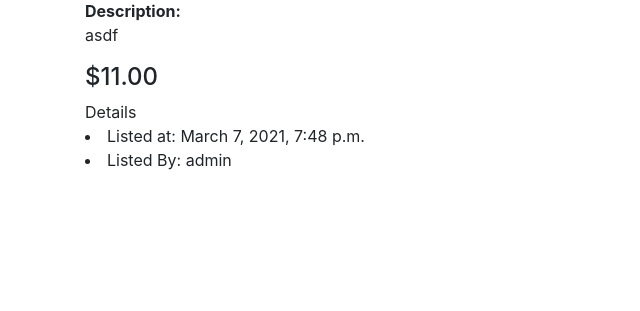
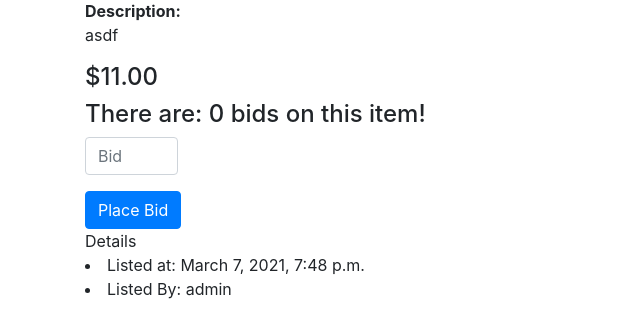
Before and after one commit to whoback/cs33, a Django app: page /listing/b42a3df5-d218-4958-9b7d-38b782ec19f4 in a window 1280 px wide. Shown: the part 514-825 px from the top of the page, without its empty margins (0-640 px from the left). Before the commit the page ends 684 px from the top, so only its background shows below. Run offline with Django 3.2, Linux system fonts and the light colour scheme; a user stored in the database is signed in; data comes from the database, SQL or seed files in the repository; both versions use the stored data as it was after the commit; some libraries are stand-ins or nearby versions.

Commit message:
bids working

```diff
--- a/commerce/auctions/models.py
+++ b/commerce/auctions/models.py
@@ -18,7 +18,7 @@ class Listing(models.Model):
     title = models.CharField(max_length=255)
     description = models.TextField()
     starting_bid = models.DecimalField(max_digits=6, decimal_places=2)
-    # current_bid = models.DecimalField(max_digits=6, decimal_places=2)
+    current_bid = models.DecimalField(max_digits=6, decimal_places=2)
     image_url = models.URLField()
     date_listed = models.DateTimeField(auto_now_add=True)
     id = models.UUIDField(primary_key=True, default=uuid.uuid4, editable=False)
--- a/commerce/auctions/templates/auctions/listing.html
+++ b/commerce/auctions/templates/auctions/listing.html
@@ -34,9 +34,21 @@
             <p>{{listing.description}}</p>
         </div>
         <h4 class="price-kit">
+            {% if listing.current_bid == 0 %}
             ${{listing.starting_bid}}
+            {% else %}
+            ${{listing.current_bid}}
+            {% endif %}
         </h4>
-
+        <h4>There are: {{ bids }} bids on this item!</h4>
+        <form action="{% url 'bid' %}" method="post">
+            {% csrf_token %}
+            <div class="form-group">
+                <input type="hidden" name="listing_id" value="{{listing.id}}">
+                <input class="form-control col-sm-1" type="text" name="bid" placeholder="Bid">
+            </div>
+            <input class="btn btn-primary" type="submit" value="Place Bid">
+        </form>
         <div>
             Details
             <li>
--- a/commerce/auctions/urls.py
+++ b/commerce/auctions/urls.py
@@ -12,6 +12,7 @@ urlpatterns = [
     path("watchlist", views.watchlist, name="watchlist"),
     path("addcategory", views.addcategory, name="addcategory"),
     path("category", views.category, name="category"),
-    path(r"category/<str:category_type>/list", views.category, name="category")
+    path(r"category/<str:category_type>/list", views.category, name="category"),
+    path("bid", views.bid, name="bid"),
 
 ]
--- a/commerce/auctions/views.py
+++ b/commerce/auctions/views.py
@@ -96,8 +96,9 @@ def listing(request, id):
         watched = is_in_watchlist[0].watch_bool
     except:
         pass
+    bids = Bids.objects.filter(listing_id=id).count()
 
-    return render(request, 'auctions/listing.html', {'listing': listing, 'watched': watched})
+    return render(request, 'auctions/listing.html', {'listing': listing, 'watched': watched, 'bids': bids})
 
 
 @login_required(login_url='/login/')
@@ -144,3 +145,29 @@ def category(request, category_type=None):
         category=Category.objects.get(category=category_type))
 
     return render(request, 'auctions/index.html', {'listings': listings})
+
+
+@login_required(login_url='/login/')
+def bid(request):
+    if request.method == "POST":
+        listing_id = request.POST.get('listing_id')
+        new_bid = request.POST.get('bid')
+        listing = Listing.objects.get(id=listing_id)
+        cur_bid = listing.current_bid
+        num_of_bids = Bids.objects.filter(listing_id=listing_id).count()
+        if num_of_bids == 0:
+            add_bid = Bids(user=User.objects.get(username=request.user.username),
+                           bid=new_bid, listing_id=Listing.objects.get(id=listing_id))
+            add_bid.save()
+
+            return redirect(f'/listing/{listing_id}')
+
+        if int(new_bid) > int(cur_bid):
+            add_bid = Bids(user=User.objects.get(username=request.user.username),
+                           bid=new_bid, listing_id=Listing.objects.get(id=listing_id))
+            add_bid.save()
+
+            Listing.objects.filter(id=listing_id).update(current_bid=bid)
+
+        return redirect(f'/listing/{listing_id}')
+    return HttpResponseRedirect(reverse("index"))
```
Also changed, not shown: commerce/auctions/migrations/0007_bids.py (added), commerce/auctions/migrations/0008_listing_current_bid.py (added), commerce/db.sqlite3.
